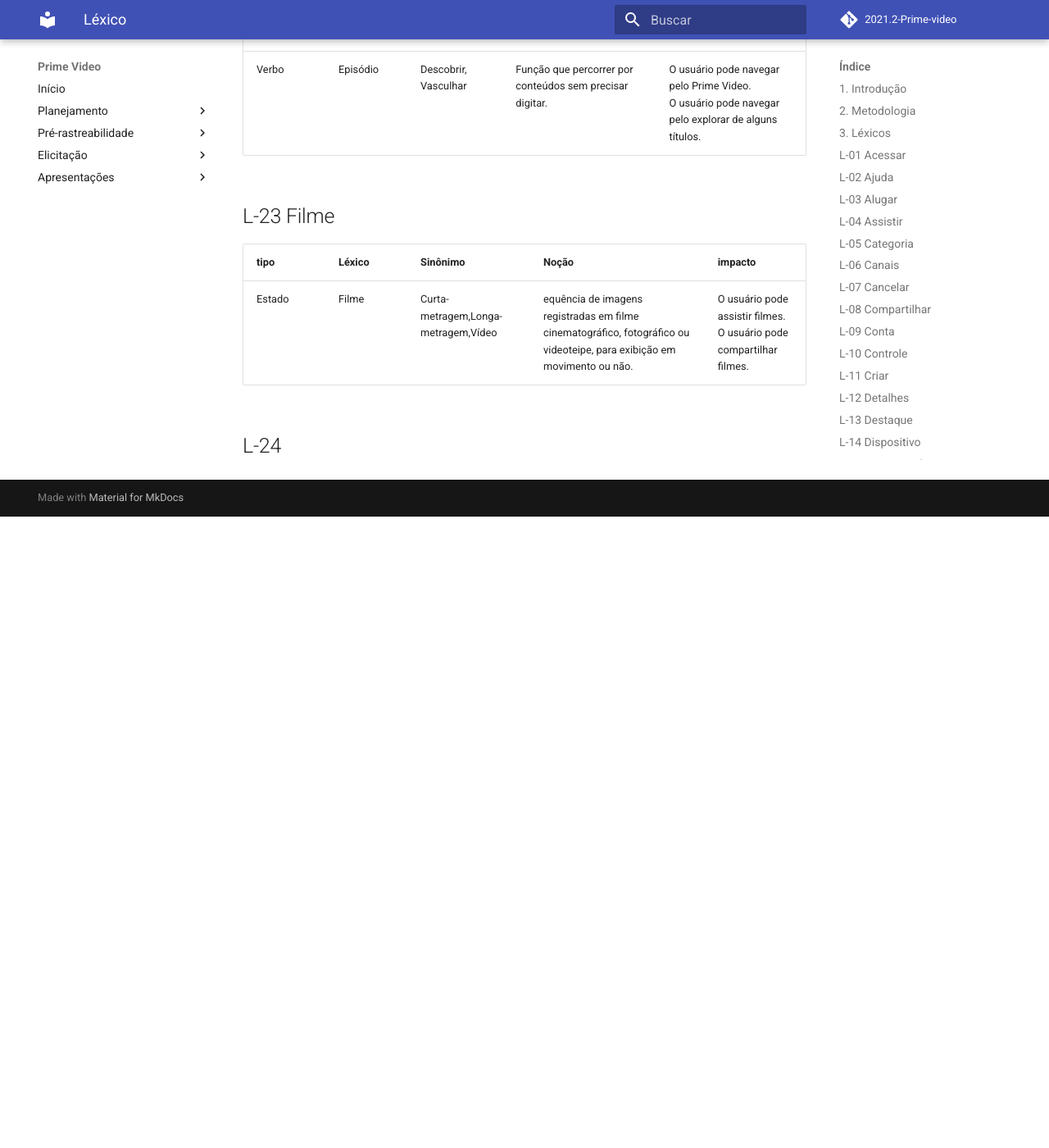
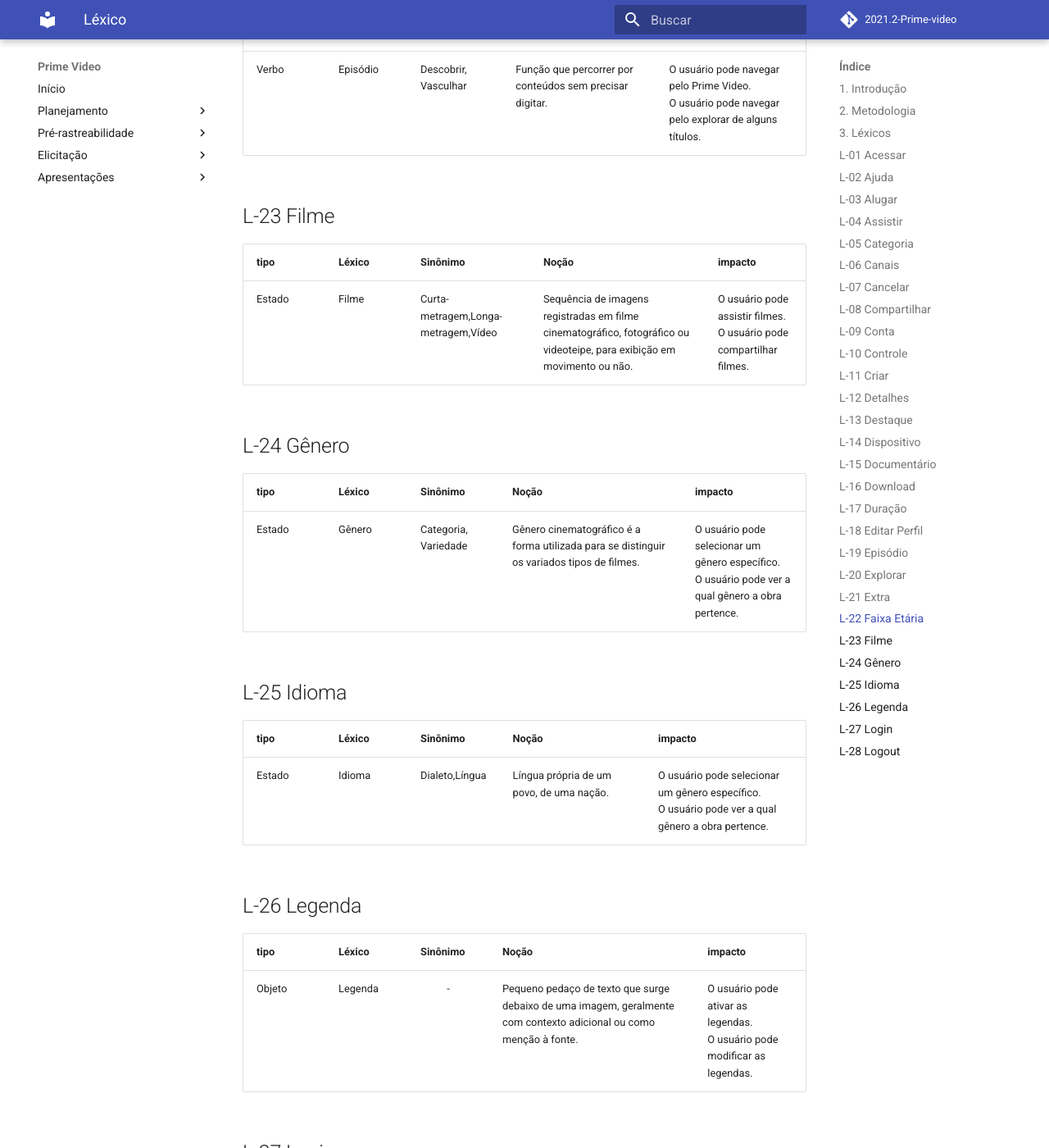
Before and after one commit to Requisitos-de-Software/2021.2-Prime-video, an MkDocs documentation site: the page built from docs/modelagem/lexico.md, in a window 1280 px wide and 1400 px high, scrolled down 6566 px. Shown: the whole window at 82% size. Built offline with MkDocs 1.6.1 and Material for MkDocs 9.7.7, drawn with Linux system fonts in a browser that asks for light colours; comment, search, counter and statistics services are not loaded; before the commit the page ends 7196 px from its top, so only the background shows below that; some of the changed text lies outside the part shown.

Commit message:
adicionando ate o L-28

```diff
--- a/docs/modelagem/lexico.md
+++ b/docs/modelagem/lexico.md
@@ -159,6 +159,35 @@
 
 | tipo       |  Léxico     | Sinônimo  | Noção    |       impacto       |
 | ---------- |  ---------  | --------  | -------- | ------------------- |
-| Estado   |  Filme  | Curta-metragem,Longa-metragem,Vídeo    | equência de imagens registradas em filme cinematográfico, fotográfico ou videoteipe, para exibição em movimento ou não.  |  O usuário pode assistir filmes.</br> O usuário pode compartilhar filmes.</br>  |
+| Estado   |  Filme  | Curta-metragem,Longa-metragem,Vídeo    | Sequência de imagens registradas em filme cinematográfico, fotográfico ou videoteipe, para exibição em movimento ou não.  |  O usuário pode assistir filmes.</br> O usuário pode compartilhar filmes.</br>  |
 
-## L-24
+## L-24 Gênero
+
+| tipo       |  Léxico     | Sinônimo  | Noção    |       impacto       |
+| ---------- |  ---------  | --------  | -------- | ------------------- |
+| Estado   |  Gênero  | Categoria, Variedade    | Gênero cinematográfico é a forma utilizada para se distinguir os variados tipos de filmes.  |  O usuário pode selecionar um gênero específico.</br> O usuário pode ver a qual gênero a obra pertence.</br>  |
+
+## L-25 Idioma
+
+| tipo       |  Léxico     | Sinônimo  | Noção    |       impacto       |
+| ---------- |  ---------  | --------  | -------- | ------------------- |
+| Estado   |  Idioma  | Dialeto,Língua    | Língua própria de um povo, de uma nação.  |  O usuário pode selecionar um gênero específico.</br> O usuário pode ver a qual gênero a obra pertence.</br>  |
+
+## L-26 Legenda
+
+| tipo       |  Léxico     | Sinônimo  | Noção    |       impacto       |
+| ---------- |  ---------  | --------  | -------- | ------------------- |
+| Objeto   |  Legenda  | <p align="center">-</p>    | Pequeno pedaço de texto que surge debaixo de uma imagem, geralmente com contexto adicional ou como menção à fonte.  |  O usuário pode ativar as legendas.</br> O usuário pode modificar as legendas.</br>  |
+
+
+## L-27 Login
+
+| tipo       |  Léxico     | Sinônimo  | Noção    |       impacto       |
+| ---------- |  ---------  | --------  | -------- | ------------------- |
+| Verbo   |  Login  | Acesso,Conexão    | Entrar em uma conta.  |  O usuário pode logar para acessar os conteúdos do Prime Video.</br>   |
+
+## L-28 Logout
+
+| tipo       |  Léxico     | Sinônimo  | Noção    |       impacto       |
+| ---------- |  ---------  | --------  | -------- | ------------------- |
+| Verbo   |  Logout  | Sair    | Sair da conta Prime Video  |  O usuário pode desconectar a conta do Prime Video.</br>   |
```
